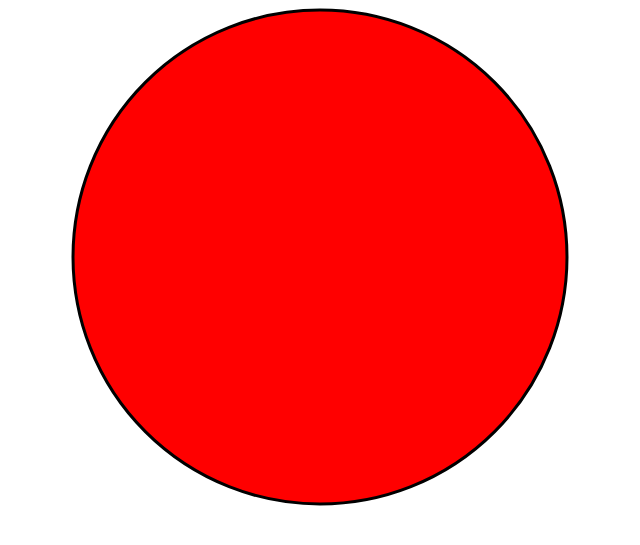
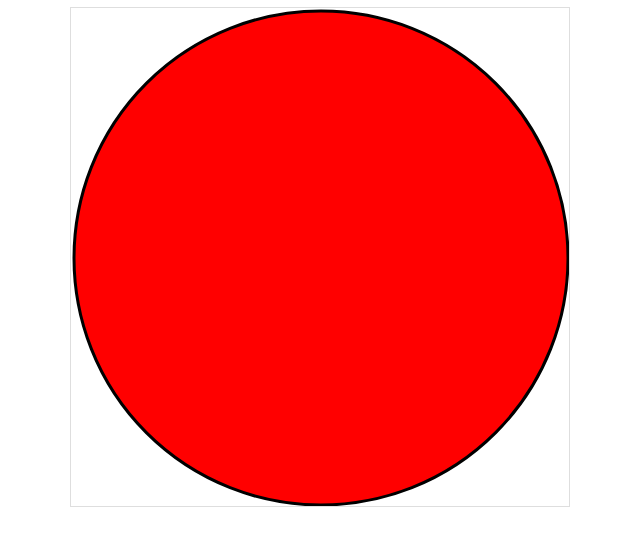
Before and after one commit to chrokh/svg-and-canvas-exercises, a plain HTML site: page index.html in a window 1280 px wide. Shown: the part 205-750 px from the top of the page, without its empty margins (0-640 px from the left). Drawn offline with nearby package versions, Linux system fonts and the light colour scheme.

Commit message:
Simpler html

```diff
--- a/index.html
+++ b/index.html
@@ -3,6 +3,11 @@
   <head>
     <title>SVG Examples</title>
     <link rel="stylesheet" href="http://netdna.bootstrapcdn.com/bootstrap/3.0.3/css/bootstrap.min.css">
+    <style type="text/css">
+      object{
+        border: 1px solid #dedede;
+      }
+    </style>
   </head>
   <body>
     <div class="container">
@@ -11,10 +16,8 @@
         <p class="lead">Here goes some examples..</p>
       </div>
 
-      <div class="example">
-        <h2>circle.svg</h2>
-        <object data="svg/circle.svg" width="500" height="500" type="image/svg+xml"/>
-      </div>
+      <h2>circle.svg</h2>
+      <object data="svg/circle.svg" width="500" height="500"></object>
     </div>
   </body>
 </html>
```
